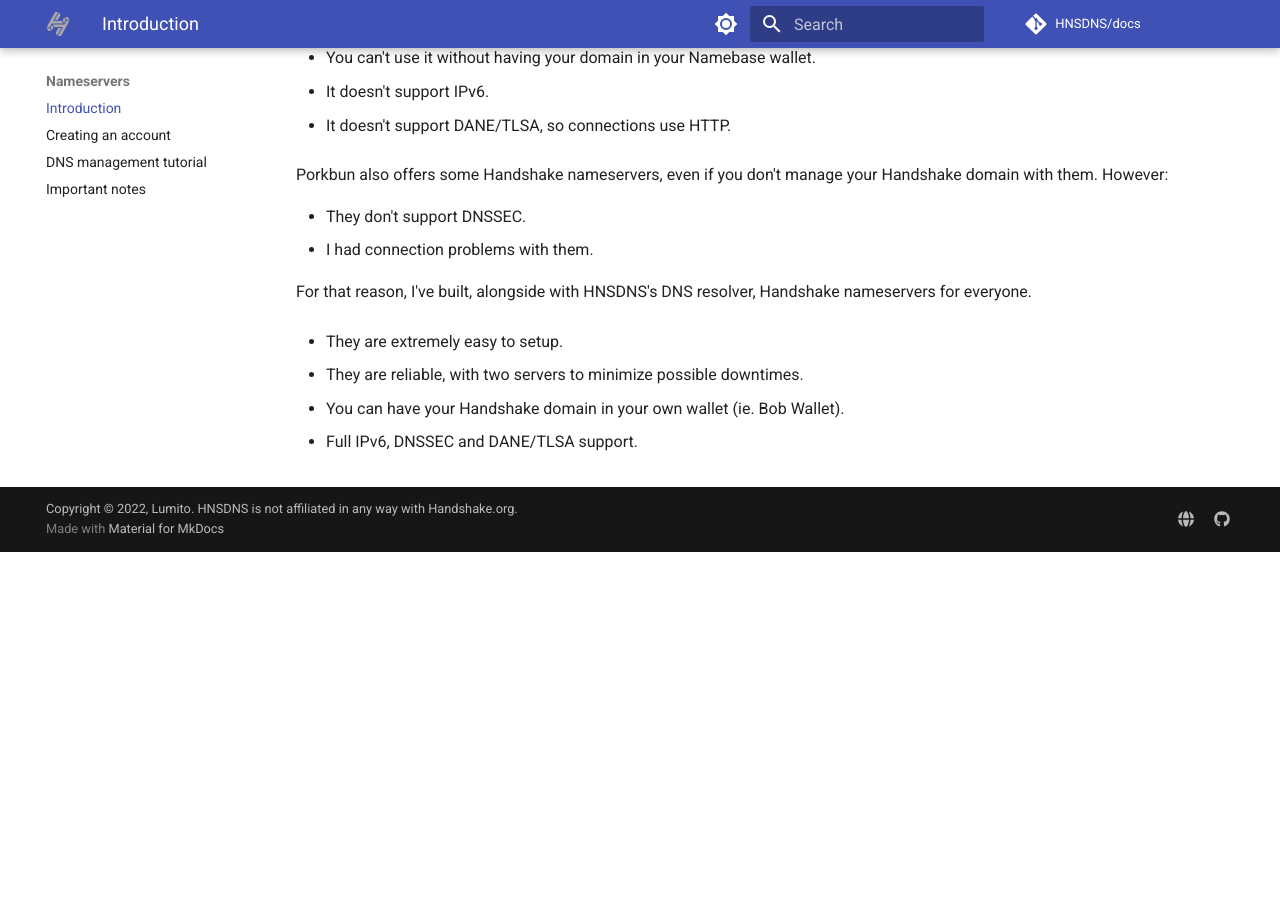
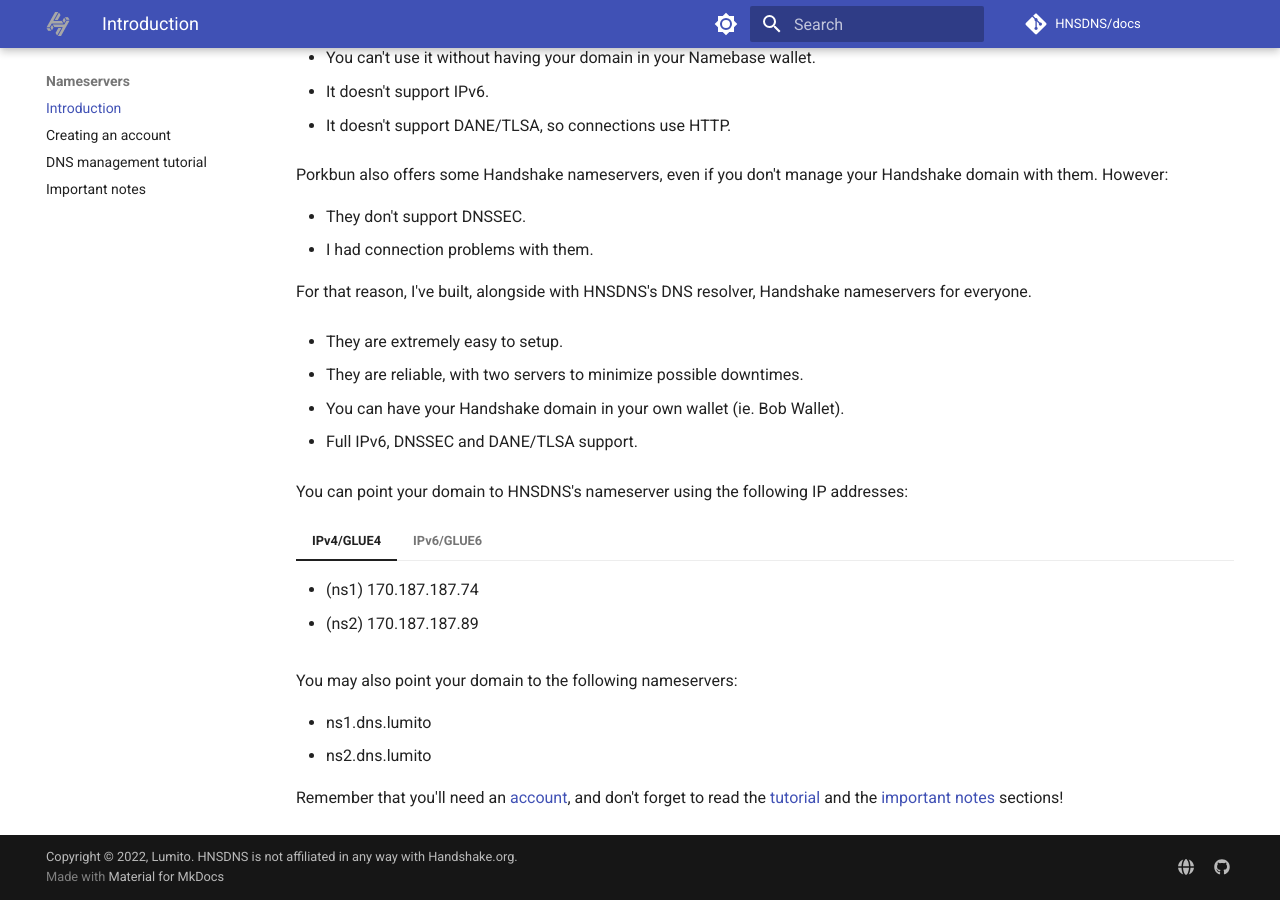
Before and after one commit to HNSDNS/docs, an MkDocs documentation site: the page built from docs/nameservers/index.md, in a window 1280 px wide and 900 px high, scrolled down 547 px. Built offline with MkDocs 1.6.1 and Material for MkDocs 9.7.7, drawn with Linux system fonts in a browser that asks for light colours; comment, search, counter and statistics services are not loaded; before the commit the page ends 1099 px from its top, so only the background shows below that.

Commit message:
Add nameserver's IP addresses

```diff
--- a/docs/nameservers/index.md
+++ b/docs/nameservers/index.md
@@ -32,3 +32,22 @@ For that reason, I've built, alongside with HNSDNS's DNS resolver, Handshake nam
 * You can have your Handshake domain in your own wallet (ie. Bob Wallet).
 
 * Full IPv6, DNSSEC and DANE/TLSA support.
+
+You can point your domain to HNSDNS's nameserver using the following IP addresses:
+
+=== "IPv4/GLUE4"
+
+    * (ns1) 170.187.187.74
+    * (ns2) 170.187.187.89
+
+=== "IPv6/GLUE6"
+
+    * (ns1) 2a01:7e01:e002:c301::
+    * (ns2) 2a01:7e01:e002:c501::
+
+You may also point your domain to the following nameservers:
+
+* ns1.dns.lumito
+* ns2.dns.lumito
+
+Remember that you'll need an [account](/nameservers/creating-an-account/), and don't forget to read the [tutorial](/nameservers/tutorial/) and the [important notes](/nameservers/important-notes/) sections!
```
